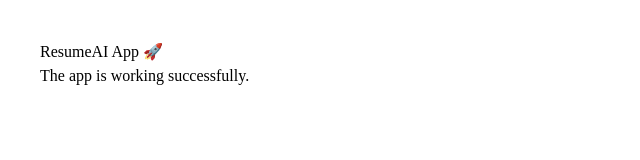
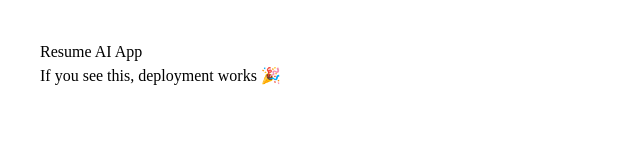
Before and after one commit to Ibrahimesshymy533-alt/resumeai-app, a Next.js app: page / in a window 1280 px wide. Shown: the top 160 px of the page, without its empty margins (0-640 px from the left). Built offline with nearby package versions, Linux system fonts and the light colour scheme.

Commit message:
Update page.tsx

```diff
--- a/app/page.tsx
+++ b/app/page.tsx
@@ -1,8 +1,8 @@
 export default function Home() {
   return (
     <main style={{ padding: 40 }}>
-      <h1>ResumeAI App 🚀</h1>
-      <p>The app is working successfully.</p>
+      <h1>Resume AI App</h1>
+      <p>If you see this, deployment works 🎉</p>
     </main>
-  );
+  )
 }
```
